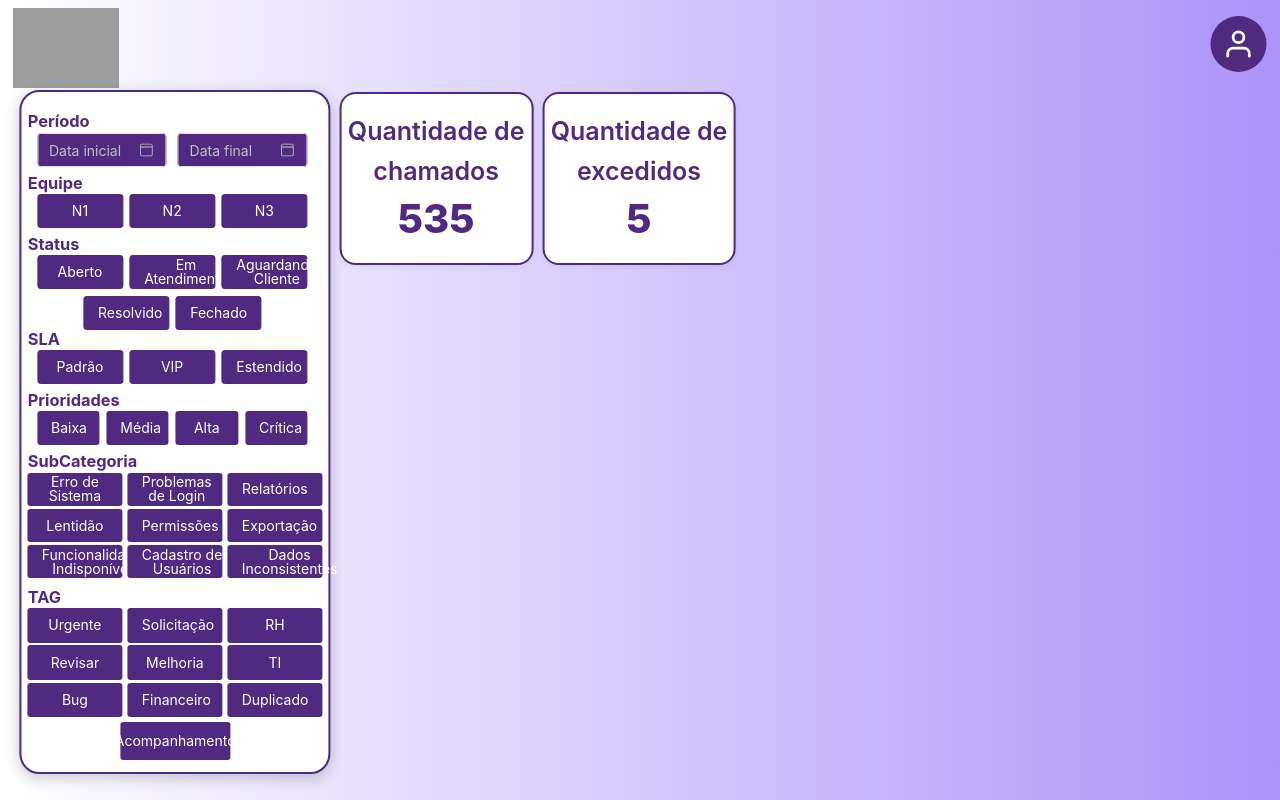
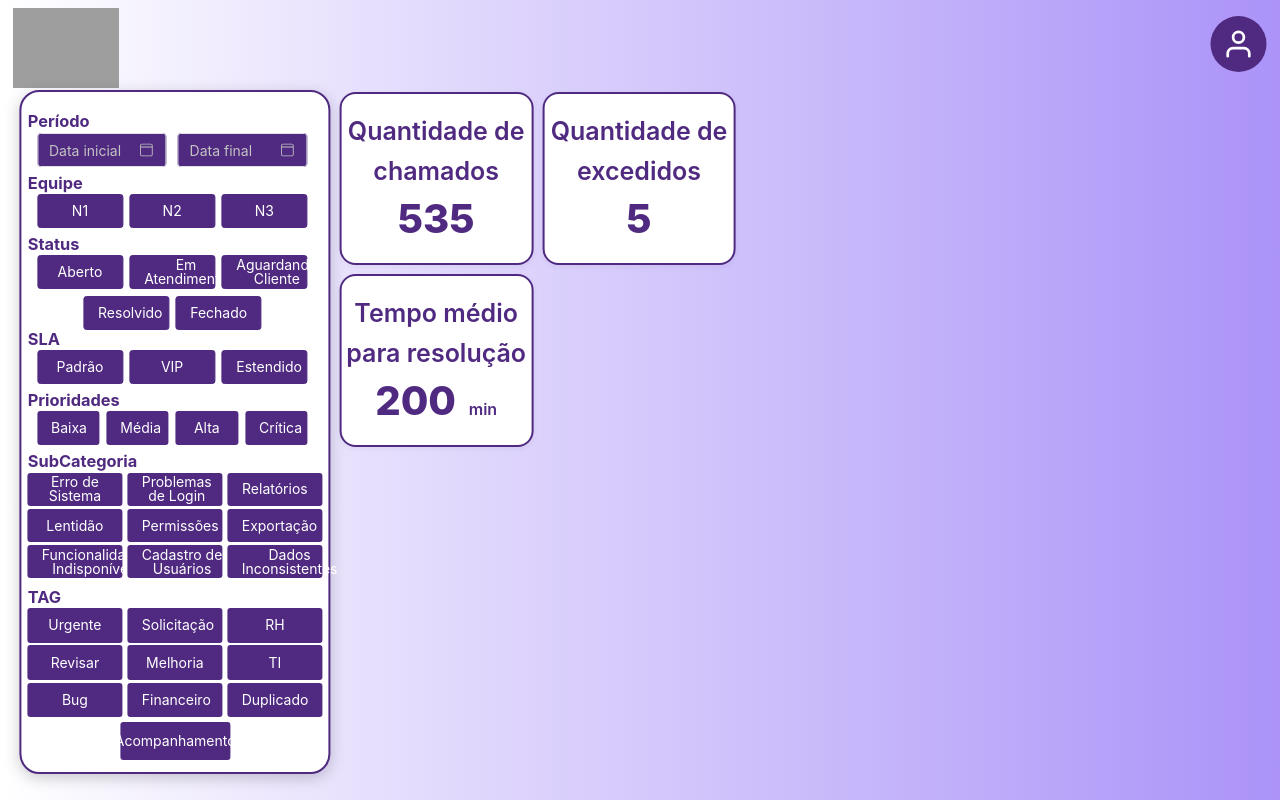
Before and after one commit to new-ge/API_6SEM_FRONT_END, a Vue app in the folder api_6sem_front_end/: page /main in a window 1280 px wide. Built offline with nearby package versions, Linux system fonts and the light colour scheme; grey boxes are pictures that could not be loaded.

Commit message:
LMN-28 feat: Big Number component for the average resolution time indicator

```diff
--- a/api_6sem_front_end/src/components/BigNumberCards.vue
+++ b/api_6sem_front_end/src/components/BigNumberCards.vue
@@ -8,6 +8,10 @@
             <div class="card">
             <p class="label">Quantidade de excedidos</p>
             <h2 class="number">5</h2>
+            </div>
+            <div class="card">
+            <p class="label">Tempo médio para resolução</p>
+            <h2 class="number">200 <span class="unit">min</span></h2>
             </div>
         </div>
     </div>
```
